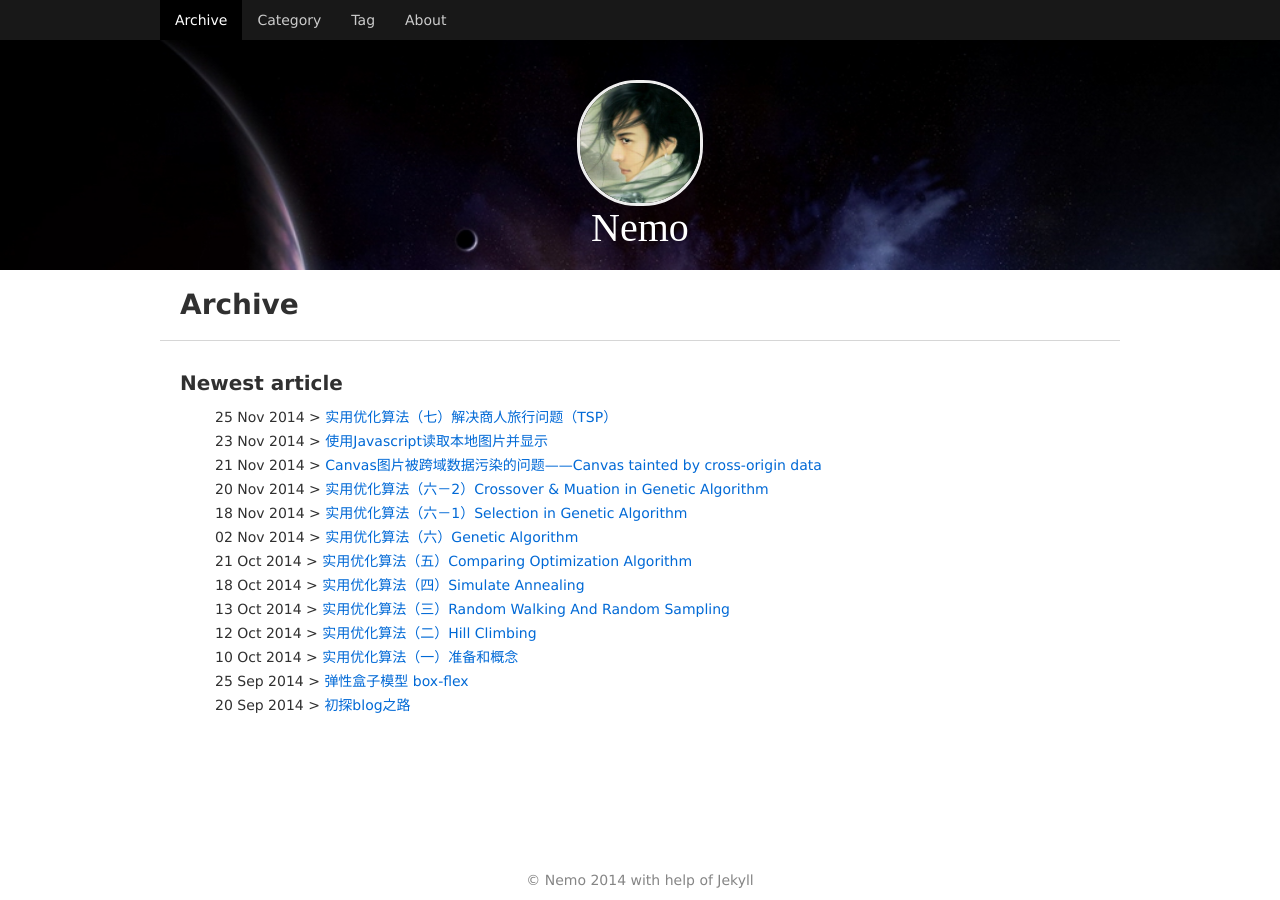
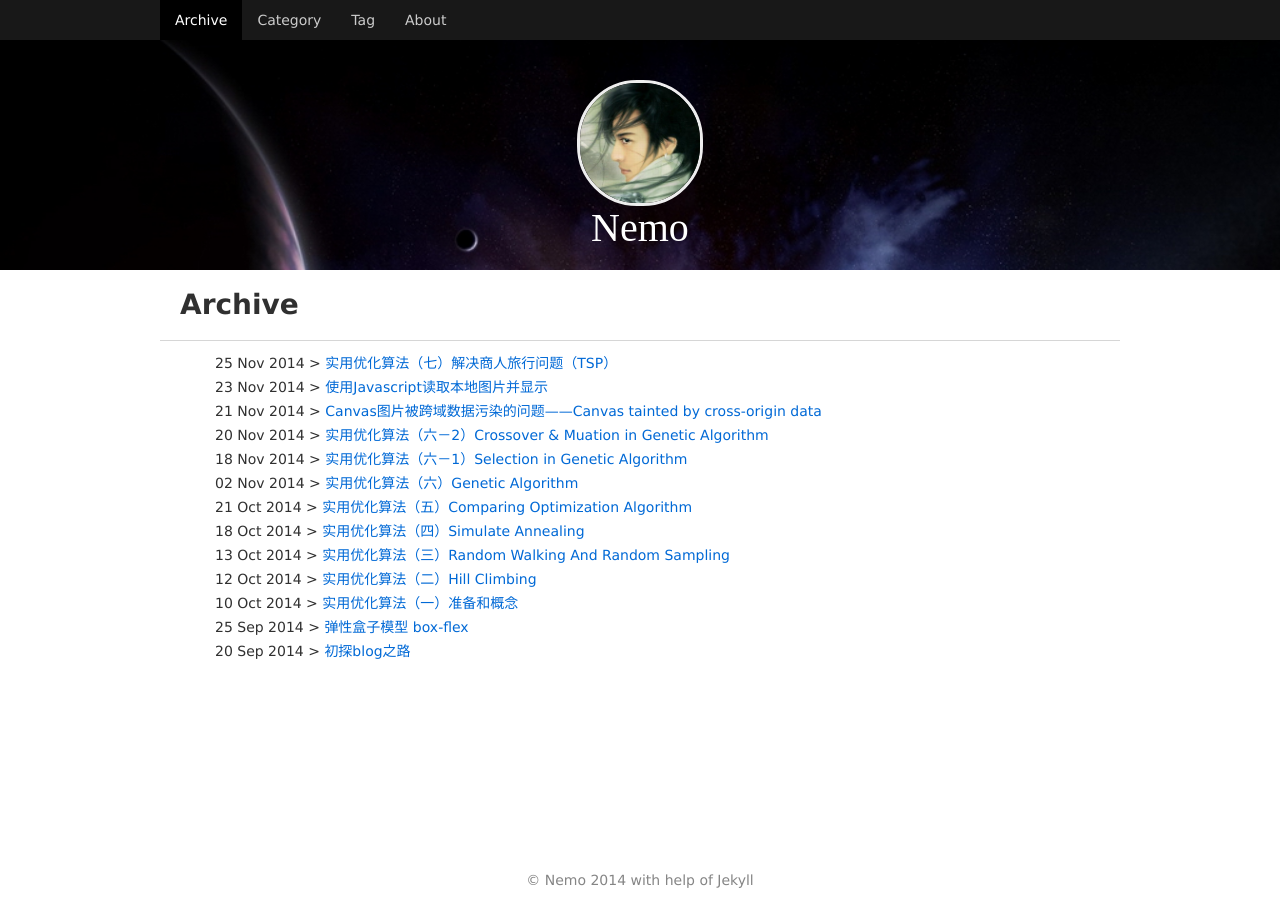
Before and after one commit to Caesor/caesor.github.io, a Jekyll site: the page built from index.html, in a window 1280 px wide. Built offline with Jekyll 4.4.1, drawn with Linux system fonts in a browser that asks for light colours.

Commit message:
delete the title of index

```diff
--- a/index.html
+++ b/index.html
@@ -2,7 +2,7 @@
 layout: template
 title: Archive
 ---
-<h1 class="post_title">Newest article</h1>
+<!--<h1 class="post_title">Newest article</h1>-->
 <section class="article_list">
 	<ul>
 		{% for post in site.posts %}
```
